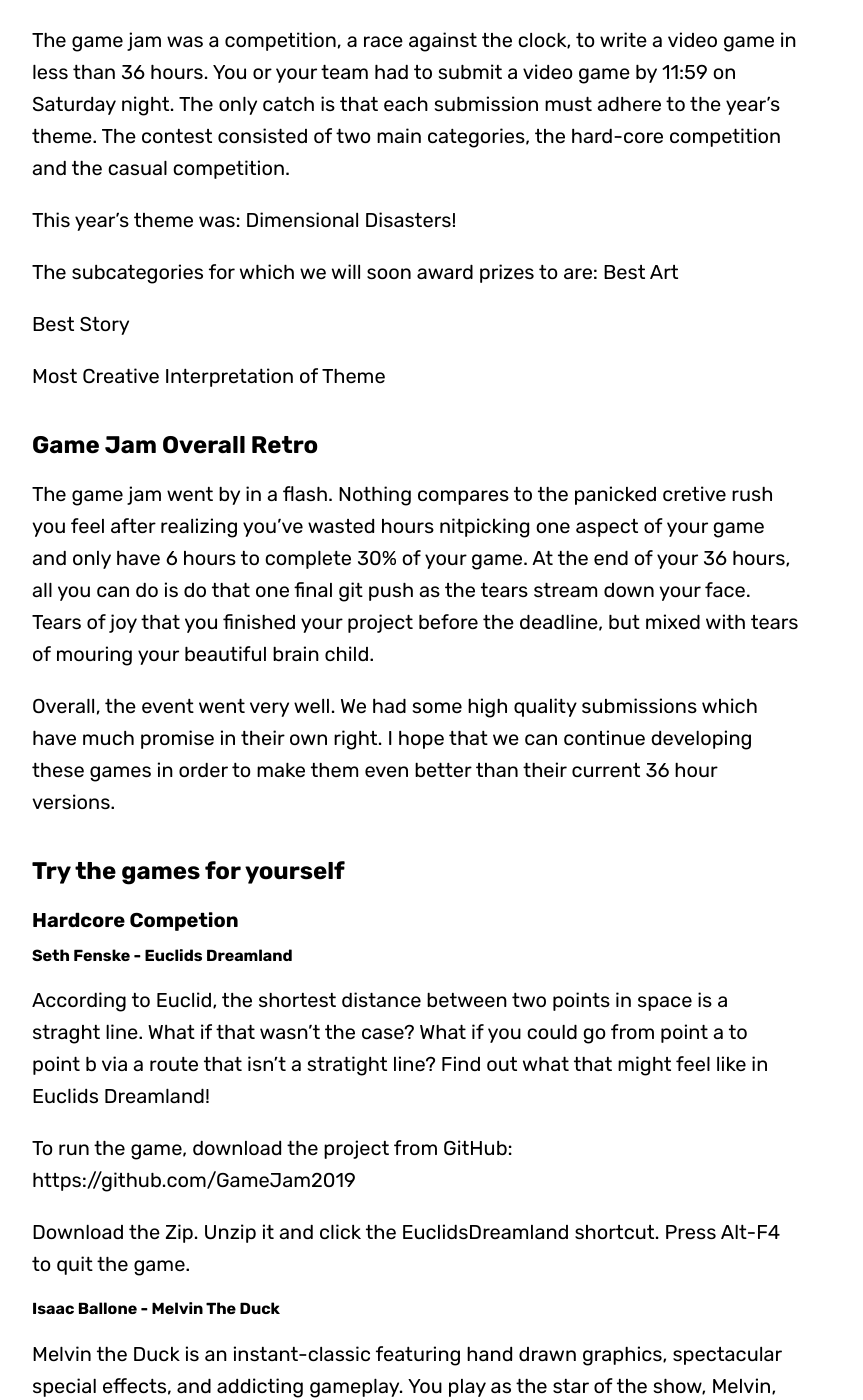
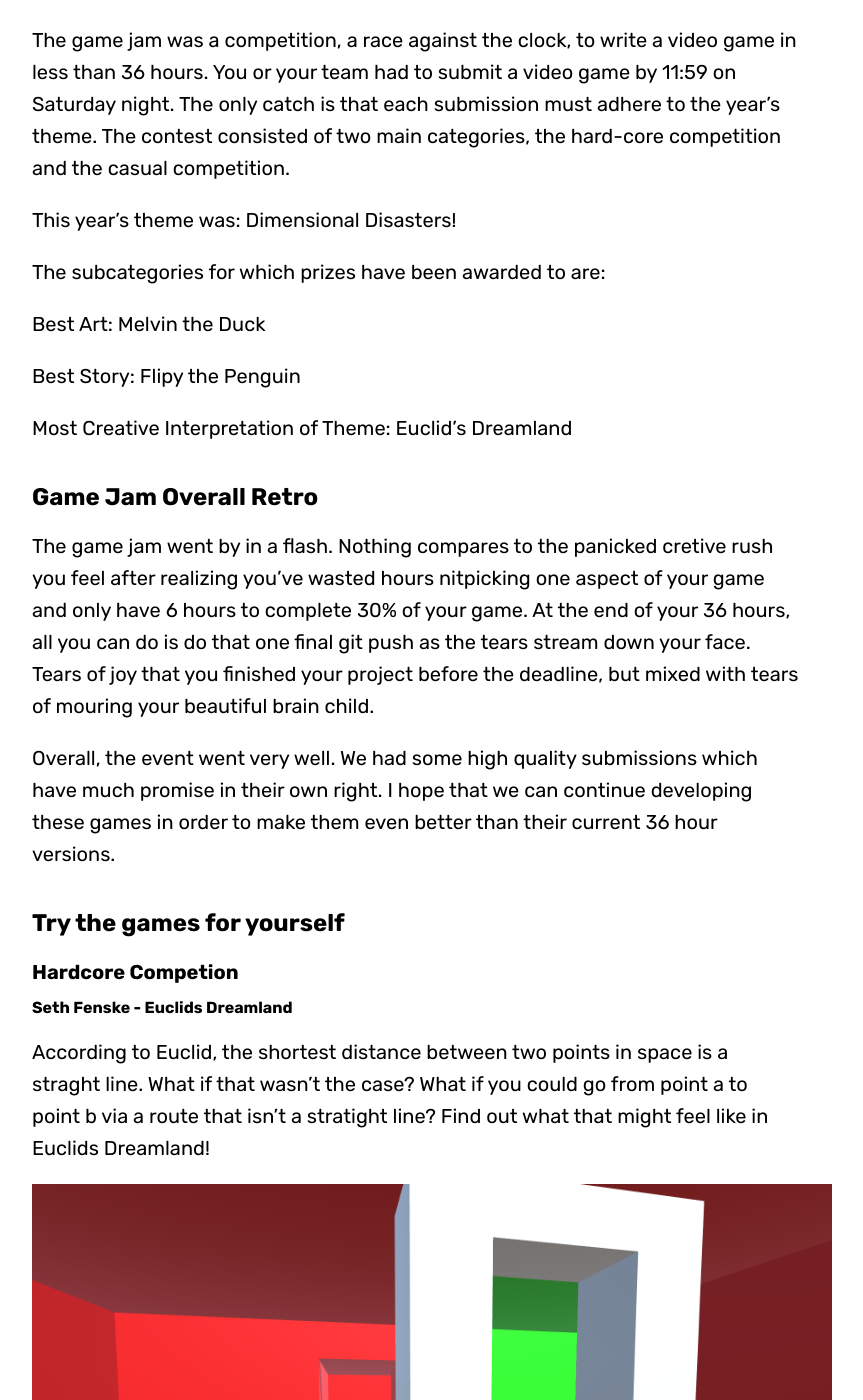
Before and after one commit to msoe-sse/msoe-sse.github.io, a Jekyll site: the page built from _events/gameJam.md, in a window 1280 px wide and 1400 px high, scrolled down 411 px. Shown: the whole window, without its empty margins (224-1087 px from the left). Built offline with Jekyll 4.4.1, drawn with Linux system fonts in a browser that asks for light colours; some web fonts are replaced; some of the changed text lies outside the part shown.

Commit message:
updated game dev page

```diff
--- a/_events/gameJam.md
+++ b/_events/gameJam.md
@@ -13,12 +13,13 @@ The game jam was a competition, a race against the clock, to write a video game
 
 This year’s theme was: Dimensional Disasters!
 
-The subcategories for which we will soon award prizes to are:
-Best Art
+The subcategories for which prizes have been awarded to are:
 
-Best Story
+Best Art: Melvin the Duck
 
-Most Creative Interpretation of Theme
+Best Story: Flipy the Penguin
+
+Most Creative Interpretation of Theme: Euclid's Dreamland
 
 ## Game Jam Overall Retro
 The game jam went by in a flash. Nothing compares to the panicked cretive rush you feel after realizing you've wasted hours nitpicking one aspect of your game and only have 6 hours to complete 30% of your game. At the end of your 36 hours, all you can do is do that one final git push as the tears stream down your face. Tears of joy that you finished your project before the deadline, but mixed with tears of mouring your beautiful brain child.
@@ -31,13 +32,15 @@ Overall, the event went very well. We had some high quality submissions  which h
 #### Seth Fenske - Euclids Dreamland
  According to Euclid, the shortest distance between two points in space is a straght line. What if that wasn't the case? What if you could go from point a to point b via a route that isn't a stratight line? Find out what that might feel like in Euclids Dreamland!
 
-To run the game, download the project from GitHub: [https://github.com/GameJam2019](https://github.com/CreeperElement/GameJam2019)
+<img src="/assets/img/euclids.png" width="800" height="500" />
 
-Download the Zip. Unzip it and click the EuclidsDreamland shortcut. Press Alt-F4 to quit the game.
+To run the game, download the project from GitHub: [https://github.com/GameJam2019](https://github.com/CreeperElement/GameJam2019). Download the Zip. Unzip it and click the EuclidsDreamland shortcut. Press Alt-F4 to quit the game.
 
 #### Isaac Ballone - Melvin The Duck
 
 Melvin the Duck is an instant-classic featuring hand drawn graphics, spectacular special effects, and addicting gameplay. You play as the star of the show, Melvin, as you defend your home by bonking interdimensional rift junk.
+
+<img src="/assets/img/bonk.gif" width="800" height="600" />
 
 Try it now at: [https://onlinecoop.games/melvin](https://onlinecoop.games/melvin), and be sure to bookmark it as co-op mode will be released shortly!
 
@@ -46,10 +49,14 @@ Try it now at: [https://onlinecoop.games/melvin](https://onlinecoop.games/melvin
 
 Cross dimensional platformer is a generic platformer where the platforming is determined through objects in the world which are located in inter dimensional rifts.
 
+<img src="/assets/img/andy.png" width="800" height="600" />
+
 If you want to try out the first level go to [https://github.com/MsoeGameJam2019](https://github.com/andy-wojciechowski/MsoeGameJam2019). You will need Python installed on your computer and no-one has successfully gotten it to run at the command line yet. The only way to play the game currently is with the PyCharm IDE.
 
 #### Christian Hennig - Flippy the Penguin
 
 Flippy's life was great, until one day everything turned upside down (literally!). "Flippy" is a 2D top-down adventure game inspired by pretty much any good 2D game you can think of. The first level of "Flippy" features bottle whacking, belly-sliding, a mysterious villain, and a copious amount crabs.
 
+<img src="/assets/img/flippy.png" width="800" height="500" />
+
 If you would like to try the first version of this level, go to: [https://github.com/Flippy](https://github.com/ChipHennig/Flippy) 1. Download the ZIP file (Clone or Download) 2. After extracting, go to folder: "FINAL BUILD" 3. Run "FlippyGameJam.exe"
```
